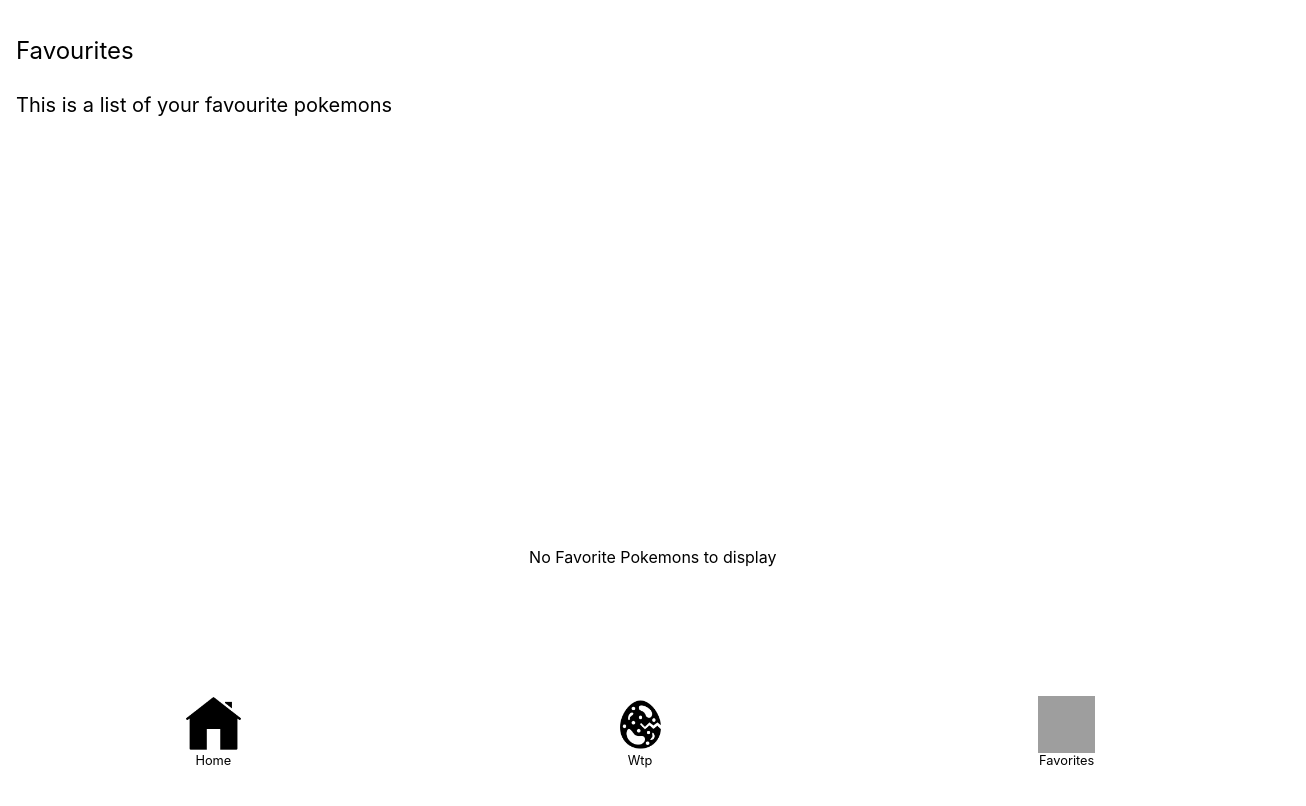
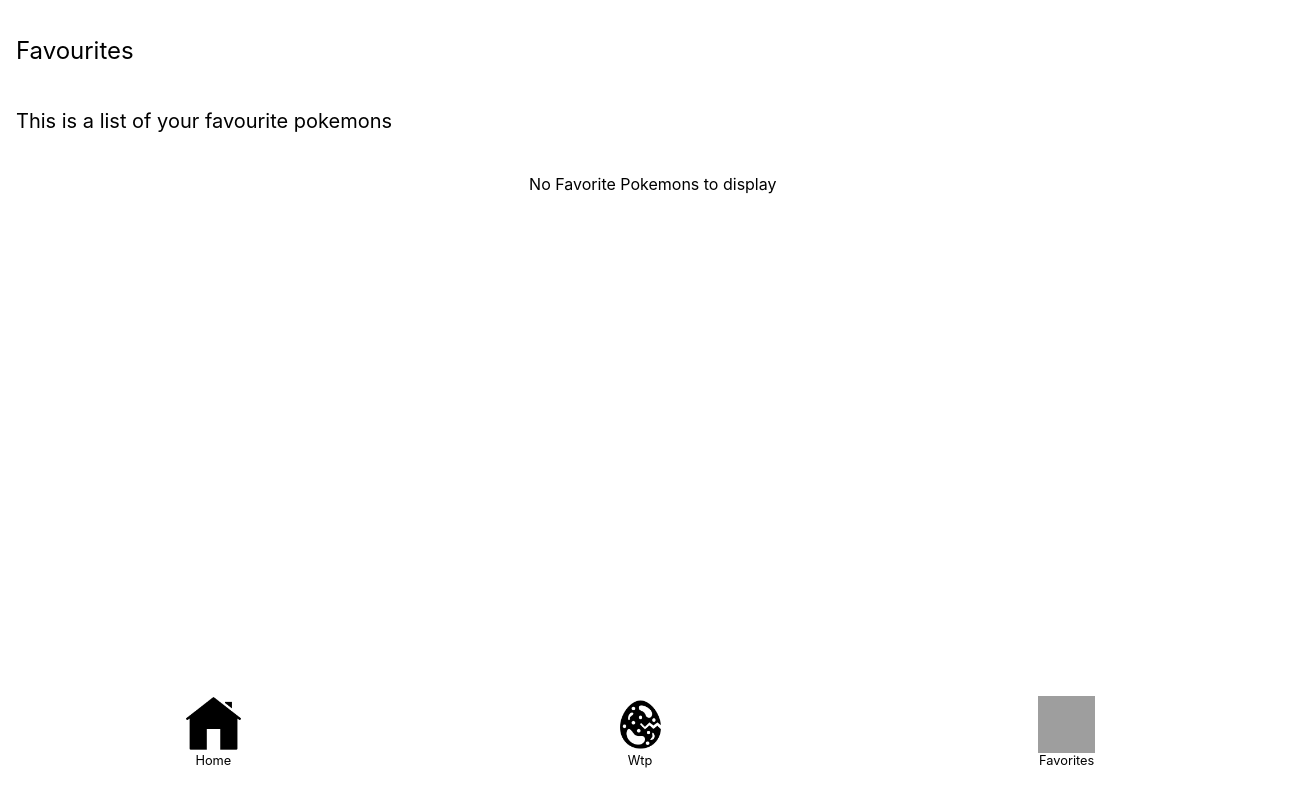
Before and after one commit to Cg9291/pokedex, a React (Create React App) app: page /favorites in a window 1280 px wide. Shown: the top 806 px of the page, 1306 px wide, since content can reach past the window. Built offline with nearby package versions, Linux system fonts and the light colour scheme; grey boxes are pictures that could not be loaded.

Commit message:
modified sizing logic to accomodate for GuessThatPokemon page

```diff
--- a/src/App.tsx
+++ b/src/App.tsx
@@ -12,10 +12,6 @@ TODO
 *handle odd pokemons[deoxys,eeviee,]
 */
 
-const Container = styled(ContainerPrototype)`
-    background-color: white;
-`;
-
 function App(): React.ReactElement {
     return (
         <Container>
@@ -25,4 +21,11 @@ function App(): React.ReactElement {
     );
 }
 
+const Container = styled(ContainerPrototype)`
+    background-color: white;
+    flex-direction: column;
+    max-height: 100vh;
+    overflow-y: hidden;
+`;
+
 export default App;
--- a/src/components/homepage/header/Header.tsx
+++ b/src/components/homepage/header/Header.tsx
@@ -26,7 +26,7 @@ const Container = styled(ContainerPrototype)`
     padding: 0.5rem 0.5rem;
     border-bottom-left-radius: 25px;
     border-bottom-right-radius: 25px;
-    position: fixed;
+    //position: fixed;
 `;
 
 const HeaderText = styled.h2`
--- a/src/components/navigation/Navigation.tsx
+++ b/src/components/navigation/Navigation.tsx
@@ -50,7 +50,6 @@ function NavElement(props: NavIconsInterface): React.ReactElement {
 const Container = styled(ContainerPrototype)`
     height: 9%;
     background-color: white;
-    position: fixed;
     bottom: 0;
     padding: 2.5% 0;
 `;
--- a/src/pages/Favorites.tsx
+++ b/src/pages/Favorites.tsx
@@ -20,7 +20,9 @@ export function Favorites(): React.ReactElement {
     );
 }
 const Container = styled(ContainerPrototype)`
-    display: block;
+    flex-direction: column;
+    max-height: 100%;
+    overflow-y: hidden;
 `;
 
 export const FavoritesContainer = styled.div`
@@ -29,8 +31,10 @@ export const FavoritesContainer = styled.div`
     align-items: center;
     flex-wrap: wrap;
     width: 100%;
-    height: 100vh;
+    height: fit-content;
+    //max-height: 100%;
     padding: 1vh 1vw 90px;
+    row-gap: 1rem;
     overflow: scroll;
 `;
 
--- a/src/pages/Homepage.tsx
+++ b/src/pages/Homepage.tsx
@@ -32,7 +32,6 @@ export const MainContainer = styled.div`
     align-items: center;
     flex-wrap: wrap;
     width: 100%;
-    height: 400px;
+    height: 100%;
     padding: 1vh 1vw;
-    margin-top: 13rem;
 `;
--- a/src/pages/PokemonGuess.tsx
+++ b/src/pages/PokemonGuess.tsx
@@ -81,6 +81,7 @@ export function PokemonGuess() {
 
 const Container = styled(ContainerPrototype)`
     display: block;
+    max-height: 100%;
 `;
 
 const Title = styled.h1`
@@ -113,6 +114,7 @@ const Choices = styled.div`
     column-gap: 10px;
     row-gap: 15px;
     text-align: center;
+    padding: 0 1rem;
 `;
 
 const ImageContainer = styled(ContainerPrototype)`
--- a/src/pages/PokemonProfile.tsx
+++ b/src/pages/PokemonProfile.tsx
@@ -206,7 +206,6 @@ const PokemonImg = styled.image`
 `;
 
 const ProfileContainer = styled(ContainerPrototype)`
-    max-height: 60%;
     overflow-y: hidden;
     padding-bottom: 9%;
 `;
@@ -227,13 +226,13 @@ const InfoNavBar = styled(ContainerPrototype)`
     padding: 0 1rem;
     border-top-left-radius: 25px;
     border-top-right-radius: 25px;
-    position: absolute;
+    //position: absolute;
     background-color: inherit;
 `;
 
 const InfoNavBody = styled(ContainerPrototype)`
-    max-height: 20rem;
-    margin-top: 10%;
+    //max-height: 20rem;
+    //margin-top: 10%;
     overflow-y: scroll;
     padding: 0 1rem;
     background-color: rgba(0, 0, 0, 0.03);
```
